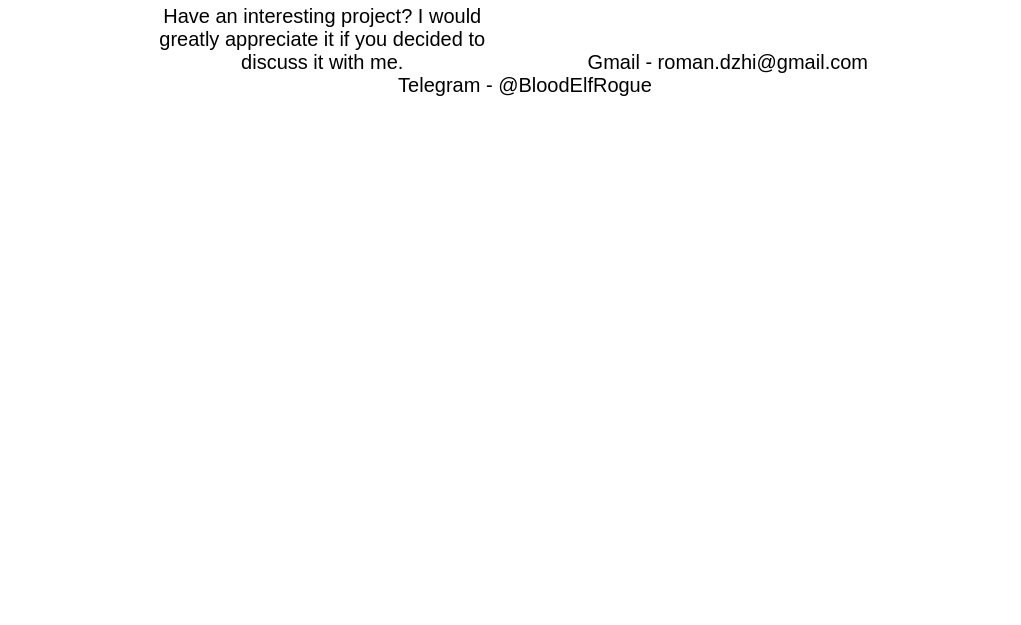
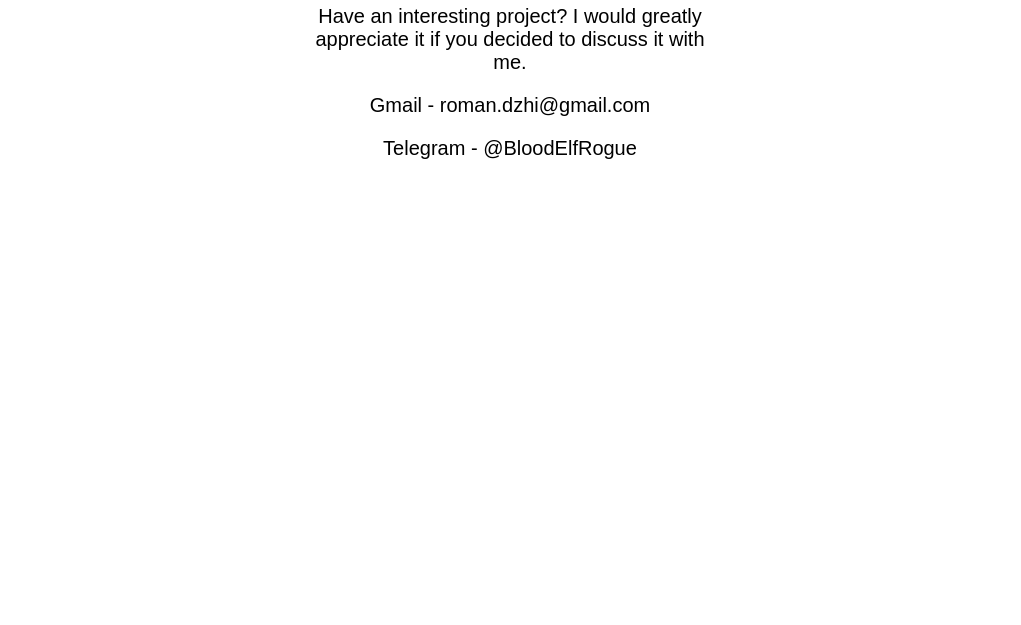
Before and after one commit to RomanJigunchin/RomanJigunchin.github.io, a plain HTML site: page contact.html in a window 1280 px wide. Shown: the part 175-800 px from the top of the page, without its empty margins (130-1151 px from the left). Drawn offline with Linux system fonts and the light colour scheme.

Commit message:
Update main.css

```diff
--- a/main.css
+++ b/main.css
@@ -151,7 +151,7 @@ button {
   padding: 5px;
 }
 
- p.contact {
+ #contact p {
   display: block;
   padding: 0;
   margin: 0 auto;
```
